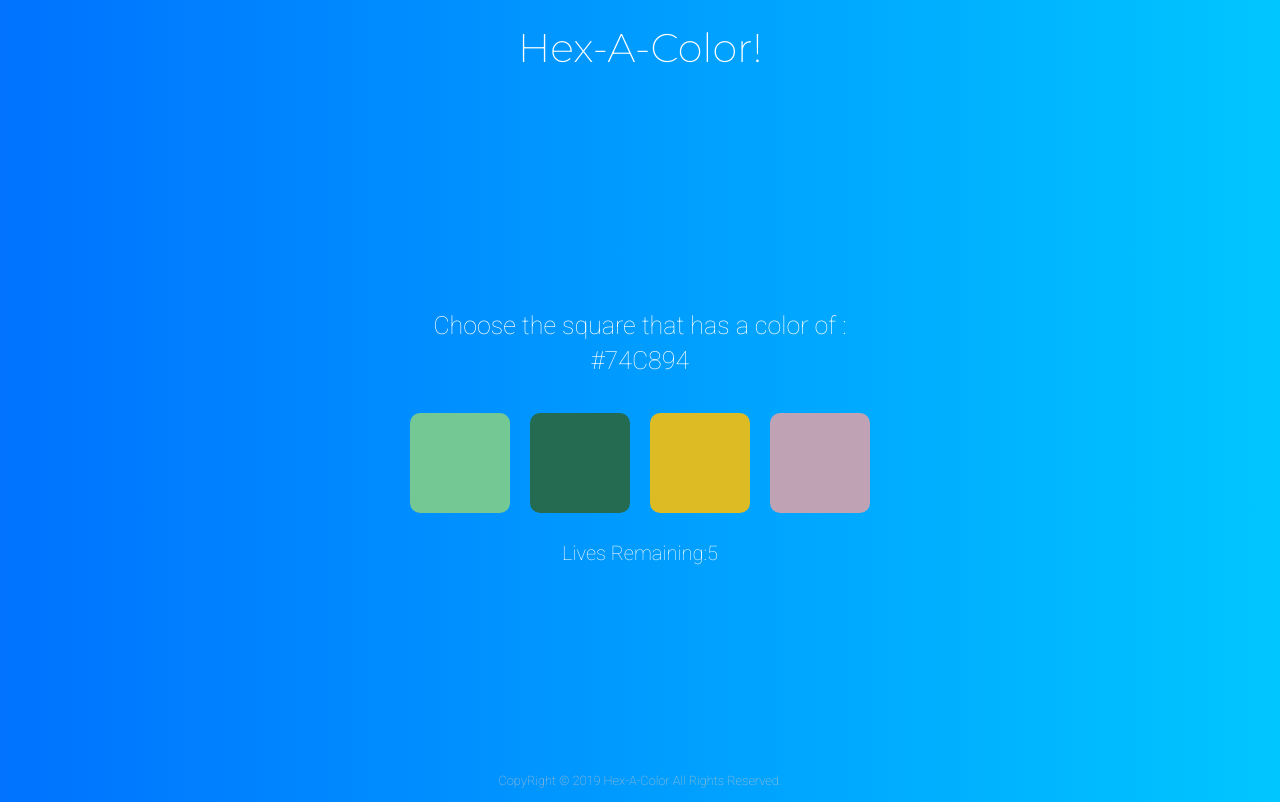
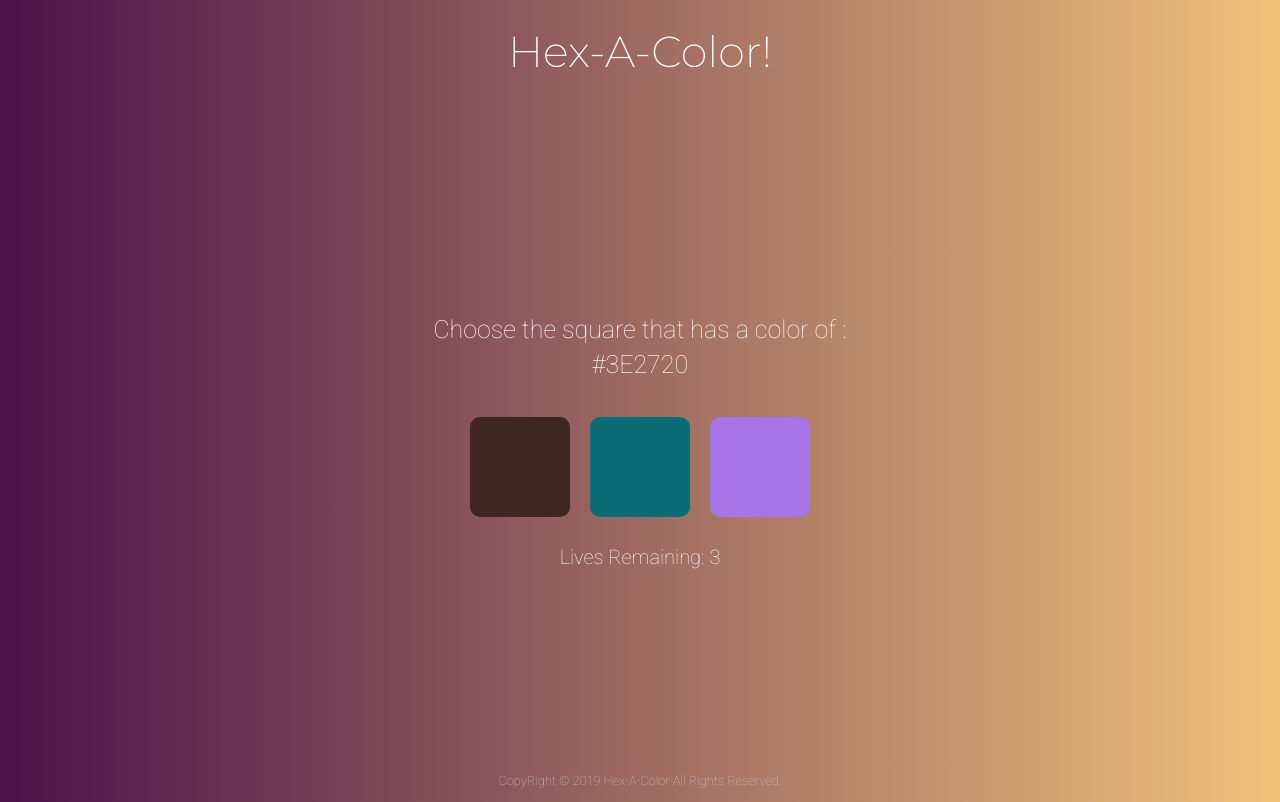
Before and after one commit to zquadri/Hex-A-Color, a plain HTML site: page index.html in a window 1280 px wide. Both pictures are taken after a click on the element 460 px from the left and 463 px from the top of the page. Drawn offline with Linux system fonts and the light colour scheme.

Commit message:
Refactored methods and game works now

```diff
--- a/index.html
+++ b/index.html
@@ -22,18 +22,6 @@
     <header>
       <h1 style="color:white;">
         Hex-A-Color!
-        <!-- <span style="color: #FFDDE2">H</span>
-        <span style="color: #FAA094">e</span>
-        <span style="color: #9ED9CC">x</span>
-        <span style="color: #FFDDE2">-</span>
-        <span style="color: #FAA094">A</span>
-        <span style="color: #9ED9CC">-</span>
-        <span style="color: #FFDDE2">C</span>
-        <span style="color: #FAA094">o</span>
-        <span style="color: #9ED9CC">l</span>
-        <span style="color: #FFDDE2">o</span>
-        <span style="color: #FAA094">r</span>
-        <span style="color: #9ED9CC">!</span> -->
       </h1>
     </header>
     <main>
@@ -42,7 +30,7 @@
         <h2 class="inst-header curr-Color"></h2>
       </div>
       <div class="square-container"></div>
-      <p id="lives">Lives Remaining: 3</p>
+      <p id="lives"></p>
     </main>
     <footer>
       <p>CopyRight © 2019 Hex-A-Color All Rights Reserved.</p>
--- a/script.js
+++ b/script.js
@@ -1,16 +1,14 @@
 // prettier-ignore
 const colorArr = ['A', 'B', 'C', 'D', 'E', 'F','0','1','2','3','4','5','6','7','8','9'];
 const squareContainer = document.querySelector('.square-container');
-const gameObj = {
+const game = {
   level: 1,
   lives: 4,
   correctColor: ''
 };
 
 //creates n squares where n is: [4] if player is on level 1, otherwise n is: [4 + the current level].
-function playGame() {
-  const squaresToCreate = gameObj.level > 1 ? 4 + gameObj.level : 4;
-  console.log(squaresToCreate);
+function createSquares(squaresToCreate) {
   const colorSet = new Set();
   for (let i = 0; i < squaresToCreate; i++) {
     let color = generateRandomColor();
@@ -25,19 +23,27 @@ function playGame() {
         }
       }
     }
-    let square = document.createElement('div');
+    const square = document.createElement('div');
     square.classList.add('square');
     square.style.background = color;
+    square.addEventListener('click', winOrLose);
     squareContainer.appendChild(square);
   }
 }
 
+function clearSquares() {
+  const allSquares = document.querySelectorAll('.square');
+  for (let i = 0; i < allSquares.length; i++) {
+    const square = allSquares[i];
+    square.remove();
+  }
+}
 //returns a random hexcolor.
 function generateRandomColor() {
   const arrSize = colorArr.length;
   let color = '#';
   for (let i = 0; i < 6; i++) {
-    let randomInt = Math.floor(Math.random() * arrSize);
+    const randomInt = Math.floor(Math.random() * arrSize);
     color += colorArr[randomInt];
   }
   return color;
@@ -45,67 +51,74 @@ function generateRandomColor() {
 
 //Finds and sets the correct color for each level.
 function setCorrectColor() {
-  const numOfSquares = gameObj.level > 1 ? 4 + gameObj.level : 4;
-  const squares = squareContainer.getElementsByTagName('*');
-  // prettier-ignore
-  gameObj.correctColor = fullHexColor(squares[Math.floor(Math.random() * squares.length)].style.background);
-  let colorHeader = document.querySelector('.curr-Color');
-  colorHeader.textContent = gameObj.correctColor;
+  const squares = document.querySelectorAll('.square');
+  const randomVal = Math.floor(Math.random() * squares.length);
+  game.correctColor = getFullHexColor(squares[randomVal].style.background);
+  const colorHeader = document.querySelector('.curr-Color');
+  colorHeader.textContent = game.correctColor;
 }
 
 //Converts a single number to its hex-equivalent.
-var rgbToHex = function(rgb) {
-  var hex = Number(rgb).toString(16);
+
+function rgbToHex(rgb) {
+  let hex = Number(rgb).toString(16);
   if (hex.length < 2) {
     hex = '0' + hex;
   }
   return hex;
-};
+}
 
 //passes in values to rgbToHex to obtain a full hexcolor string.
-var fullHexColor = function(s) {
-  s = s.substring(4, s.length - 1);
-  const rgbColors = s.split(',');
-  var red = rgbToHex(rgbColors[0]);
-  var green = rgbToHex(rgbColors[1]);
-  var blue = rgbToHex(rgbColors[2]);
-  let result = '#' + red + green + blue;
+function getFullHexColor(s) {
+  const rgbSubStr = s.substring(4, s.length - 1);
+  const rgbColors = rgbSubStr.split(',');
+  const red = rgbToHex(rgbColors[0]);
+  const green = rgbToHex(rgbColors[1]);
+  const blue = rgbToHex(rgbColors[2]);
+  const result = '#' + red + green + blue;
   return result.toUpperCase();
-};
+}
 
-playGame();
-setCorrectColor();
-console.log(gameObj.correctColor);
-winOrLose();
-
-function winOrLose() {
-  const squares = document.querySelectorAll('.square');
+//decides whether square clicked was correct or not & checks to see if player lost the game.
+function winOrLose(e) {
+  const square = e.target;
+  const squareColor = getFullHexColor(square.style.background);
   const livesText = document.querySelector('#lives');
-  console.log(squares.length);
-  for (let i = 0; i < squares.length; i++) {
-    const square = squares[i];
-    square.addEventListener('click', function() {
-      if (fullHexColor(square.style.background) === gameObj.correctColor) {
-        gameObj.lives++;
-        gameObj.level++;
-        console.log(gameObj.level);
-        // playGame();
-        // setCorrectColor();
-        // winOrLose();
-        livesText.textContent = 'Lives Remaining:' + gameObj.lives;
-      } else {
-        gameObj.lives--;
-        if (gameObj.lives <= 0) {
-          let btn = document.createElement('button');
-          btn.classList.add('play-again-btn');
-          livesText.textContent = 'Tough! Better luck HEX time!';
-          btn.textContent = 'Play Again';
-          main.appendChild(btn);
-        }
-        livesText.textContent = 'Lives Remaining:' + ' ' + gameObj.lives;
-      }
-    });
+  //clicked correct square
+  if (squareColor === game.correctColor) {
+    game.level++;
+    clearSquares();
+    createSquares(4 + game.level);
+    setCorrectColor();
+  } else {
+    game.lives--;
+    //if player loses
+    if (game.lives === 0) {
+      const btn = document.createElement('button');
+      btn.classList.add('play-again-btn');
+      btn.textContent = 'Play Again!';
+      btn.addEventListener('click', startGame);
+      const main = document.querySelector('main');
+      main.appendChild(btn);
+    }
+    square.remove();
+    livesText.textContent = `Lives Remaining: ${game.lives} `;
   }
 }
-// const main = document.querySelector('main');
-// main.appendChild(btn);
+
+//initializes the game
+function startGame() {
+  const btn = document.querySelector('.play-again-btn');
+  if (btn) {
+    btn.remove();
+  }
+  game.lives = 4;
+  game.level = 1;
+  clearSquares();
+  const livesText = document.querySelector('#lives');
+  createSquares(4);
+  setCorrectColor();
+  livesText.textContent = `Lives Remaining: ${game.lives} `;
+}
+
+startGame();
--- a/style.css
+++ b/style.css
@@ -11,16 +11,16 @@ body {
   display: flex;
   flex-direction: column;
   min-height: 100vh;
-  background: #00c6ff; /* fallback for old browsers */
+  background: #f0c27b; /* fallback for old browsers */
   background: -webkit-linear-gradient(
     to right,
-    #0072ff,
-    #00c6ff
+    #4b1248,
+    #f0c27b
   ); /* Chrome 10-25, Safari 5.1-6 */
   background: linear-gradient(
     to right,
-    #0072ff,
-    #00c6ff
+    #4b1248,
+    #f0c27b
   ); /* W3C, IE 10+/ Edge, Firefox 16+, Chrome 26+, Opera 12+, Safari 7+ */
 }
 
@@ -28,7 +28,7 @@ header {
   font-family: 'Montserrat', sans-serif;
   letter-spacing: 0px;
   font-weight: 200;
-  font-size: 1.25em;
+  font-size: 1.35em;
   /* box-shadow: 0px 6px 10px rgba(130, 155, 220, 0.5); */
   text-align: center;
   height: 4.5em;
```
